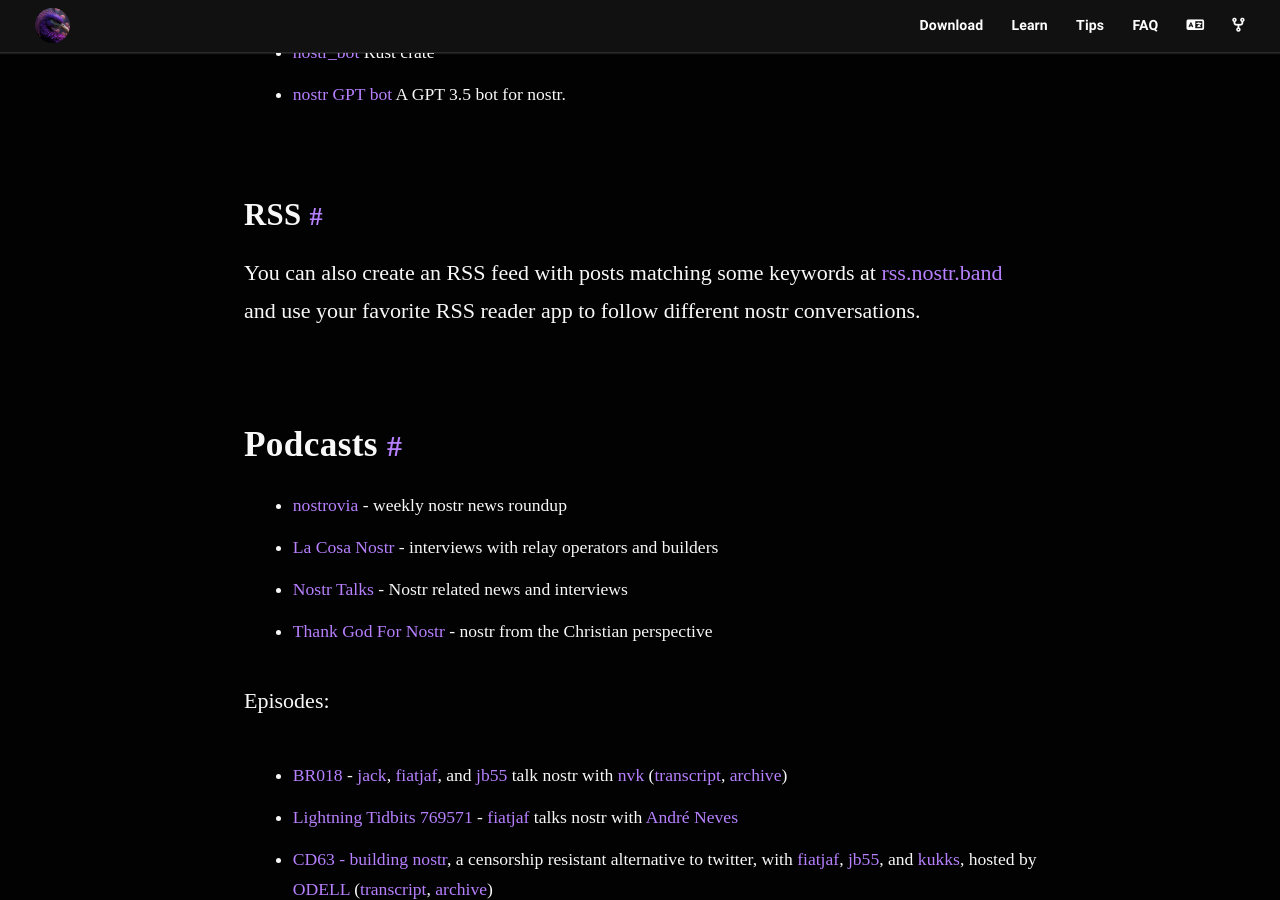
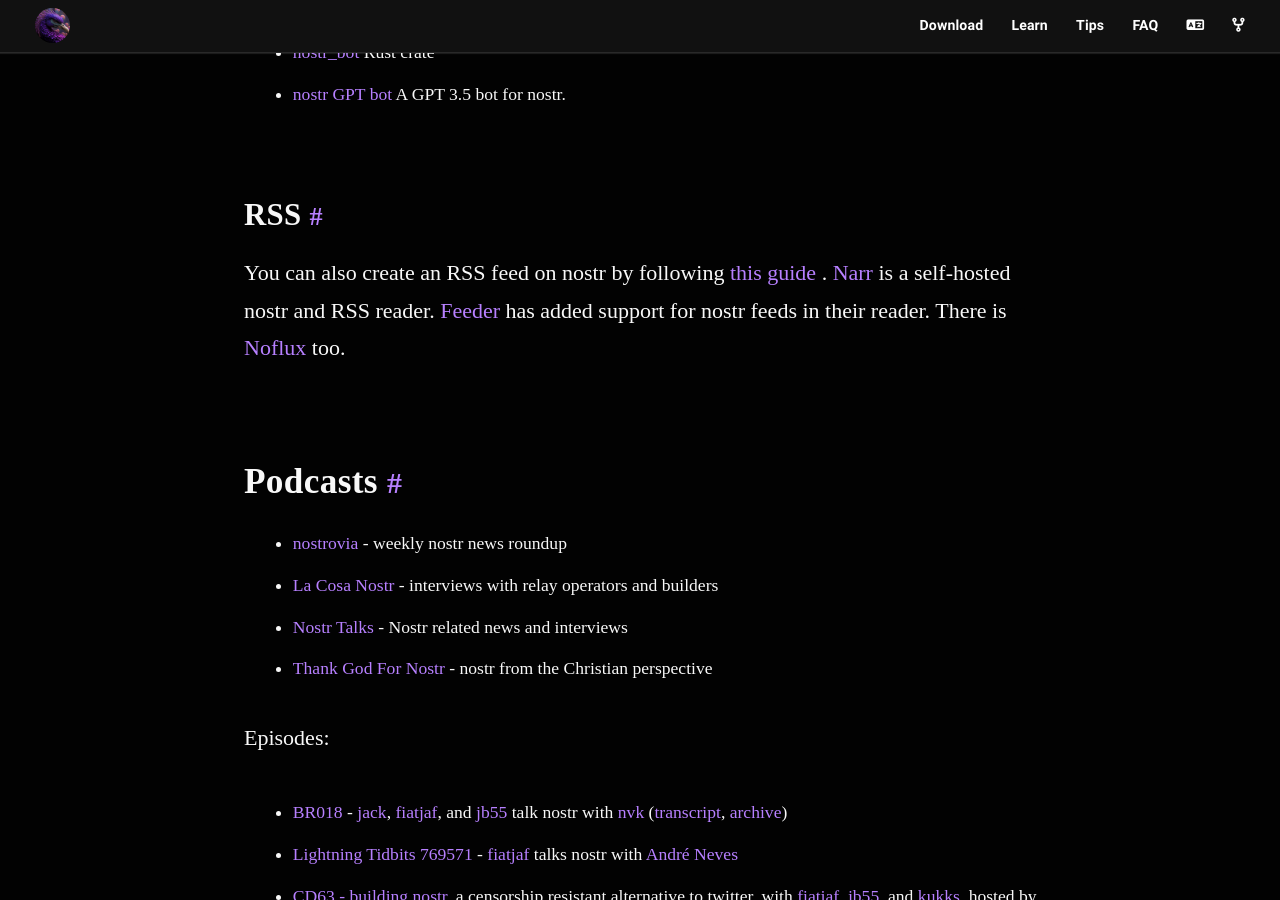
Before and after one commit to nostr-resources/nostr-resources.github.io, a Jekyll site: the page built from index.md, in a window 1280 px wide and 900 px high, scrolled down 16619 px. Built offline with Jekyll 4.4.1, drawn with Linux system fonts in a browser that asks for light colours; some web fonts are replaced.

Commit message:
Update RSS section (#75)
Added what I could find.

rss.nostr.band seems to be stopped or on hold

```diff
--- a/index.md
+++ b/index.md
@@ -464,7 +464,10 @@ You can also create a search bot at [sb.nostr.band](https://sb.nostr.band) and t
 
 ### RSS
 
-You can also create an RSS feed with posts matching some keywords at [rss.nostr.band](https://rss.nostr.band) and use your favorite RSS reader app to follow different nostr conversations.
+You can also create an RSS feed on nostr by following [this guide](https://habla.news/a/naddr1qvzqqqr4gupzp89qh469qapddgsrr8qw84xx08y7q34fm3cw3m64c2g9ufq9ydqtqyghwumn8ghj7mn0wd68ytnhd9hx2tcqzpkngat8w4nhzve3ve6k2d3hvyus88uu4f) .
+[Narr](https://github.com/fiatjaf/narr) is a self-hosted nostr and RSS reader.
+[Feeder](https://github.com/spacecowboy/Feeder/) has added support for nostr feeds in their reader.
+There is [Noflux](https://github.com/fiatjaf/noflux) too.
 
 ## Podcasts
 
```
